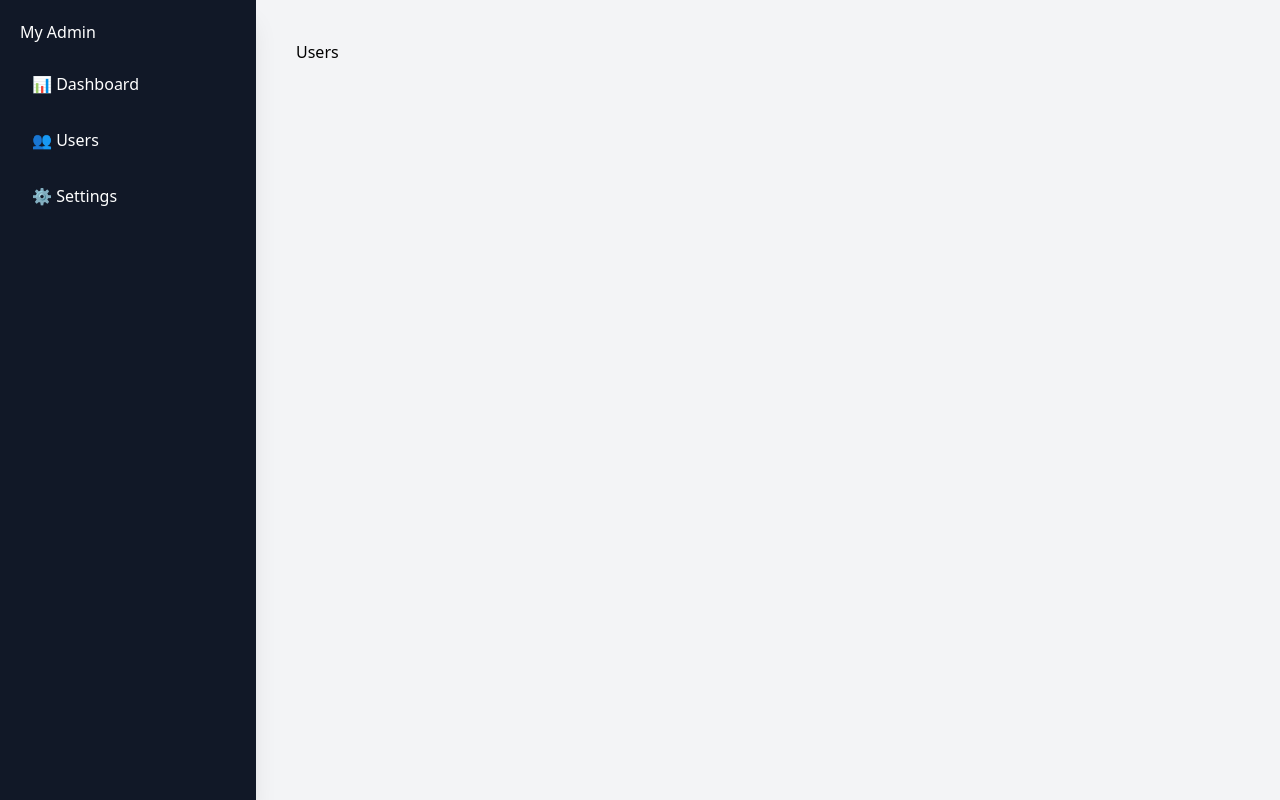
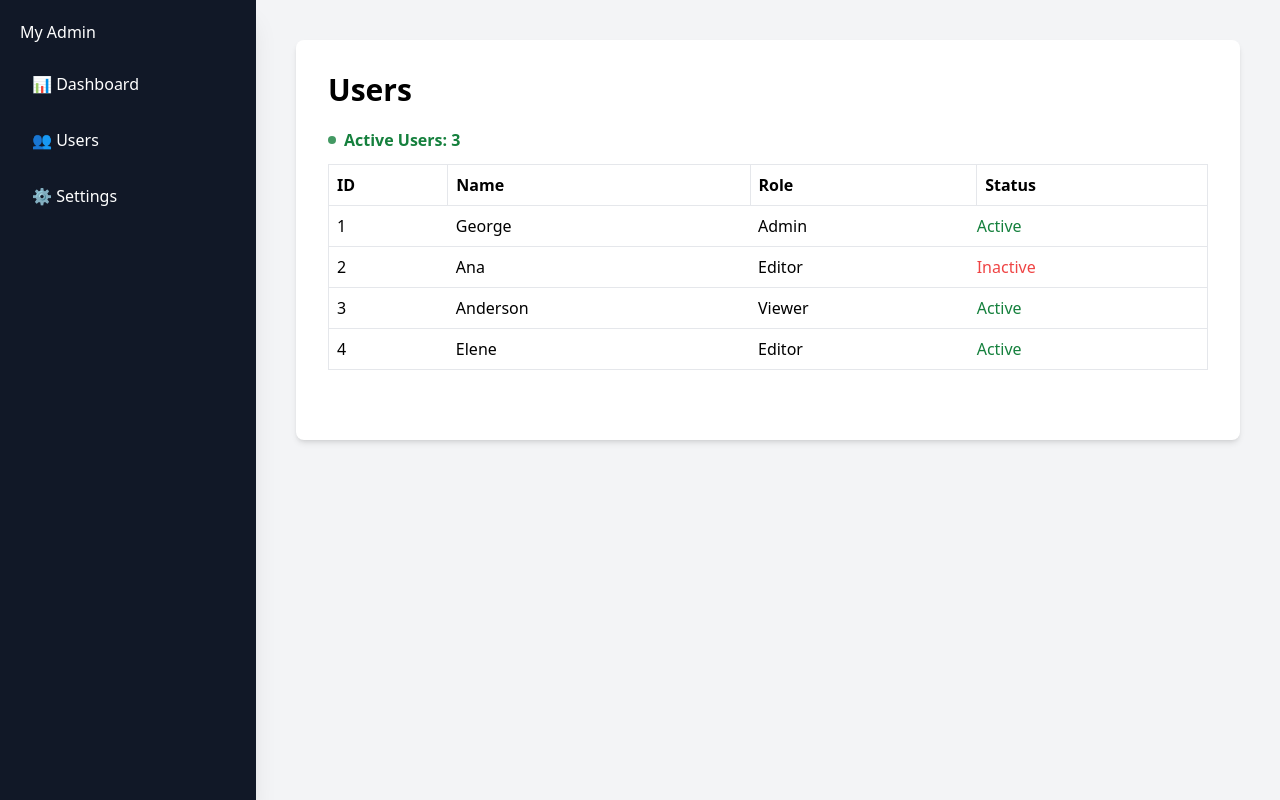
Before and after one commit to sabaPhruidze/admin-panel-navigation-scheme, a React (Vite) app: page /users in a window 1280 px wide. Built offline with nearby package versions, Linux system fonts and the light colour scheme.

Commit message:
Visual and logic par in Users is done but I would like to do refactoring here since it is not as good visually as I want

```diff
--- a/src/pages/Users.tsx
+++ b/src/pages/Users.tsx
@@ -1,5 +1,5 @@
 import React, { useState, useEffect } from "react";
-//using Promise ,&& operator and forEach, table element as well
+//using Promise ,&& operator and forEach, table element as well,animate-pulse
 const Users = () => {
   interface Users {
     id: number;
@@ -11,6 +11,7 @@ const Users = () => {
   const [users, setUsers] = useState<Users[]>([]);
   const [loading, setLoading] = useState<boolean>(true);
   const [active, setActiveCount] = useState<number>(0);
+  const [error, setError] = useState<String | null>(null);
 
   useEffect(() => {
     const mockApiCall = new Promise<Users[]>((resolve, reject) => {
@@ -50,7 +51,57 @@ const Users = () => {
       });
   }, []);
 
-  return <div>Users</div>;
+  return (
+    <div className="bg-white p-8 rounded-lg shadow-md min-h-[25rem]">
+      <h2 className="text-3xl font-bold mb-6">Users</h2>
+      {/* when loading */}
+      {loading && <p className="text-blue-600 animate-pulse">Loading...</p>}
+      {/*when Error  */}
+      {error && (
+        <p className="text-red-600 font-bold border border-red-500 p-2 rounded">
+          ❌ {error}
+        </p>
+      )}
+      {/* when succed */}
+      {!loading && !error && (
+        <>
+          <h3 className="mb-4 flex items-center gap-2 text-green-700 font-bold leading-none">
+            <span className="inline-block w-2 h-2 rounded-full bg-green-700 animate-pulse" />
+            <span>Active Users: {active}</span>
+          </h3>
+
+          <table className="min-w-full border text-left">
+            <thead>
+              <tr>
+                <th className="p-2 border">ID</th>
+                <th className="p-2 border">Name</th>
+                <th className="p-2 border">Role</th>
+                <th className="p-2 border">Status</th>
+              </tr>
+            </thead>
+            <tbody>
+              {users.map((item) => (
+                <tr key={item.id} className="border-b">
+                  <td className="p-2">{item.id}</td>
+                  <td className="p-2">{item.name}</td>
+                  <td className="p-2">{item.role}</td>
+                  <td
+                    className={`${
+                      Object.is(item.status, "Active")
+                        ? "text-green-700"
+                        : "text-red-500"
+                    } `}
+                  >
+                    {item.status}
+                  </td>
+                </tr>
+              ))}
+            </tbody>
+          </table>
+        </>
+      )}
+    </div>
+  );
 };
 
 export default Users;
```
